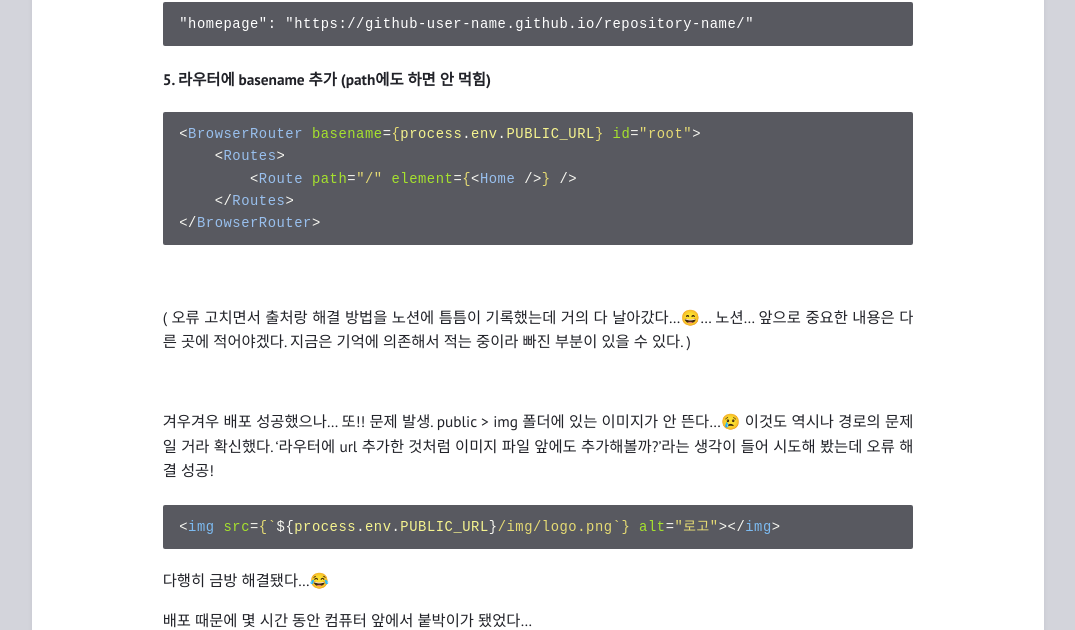
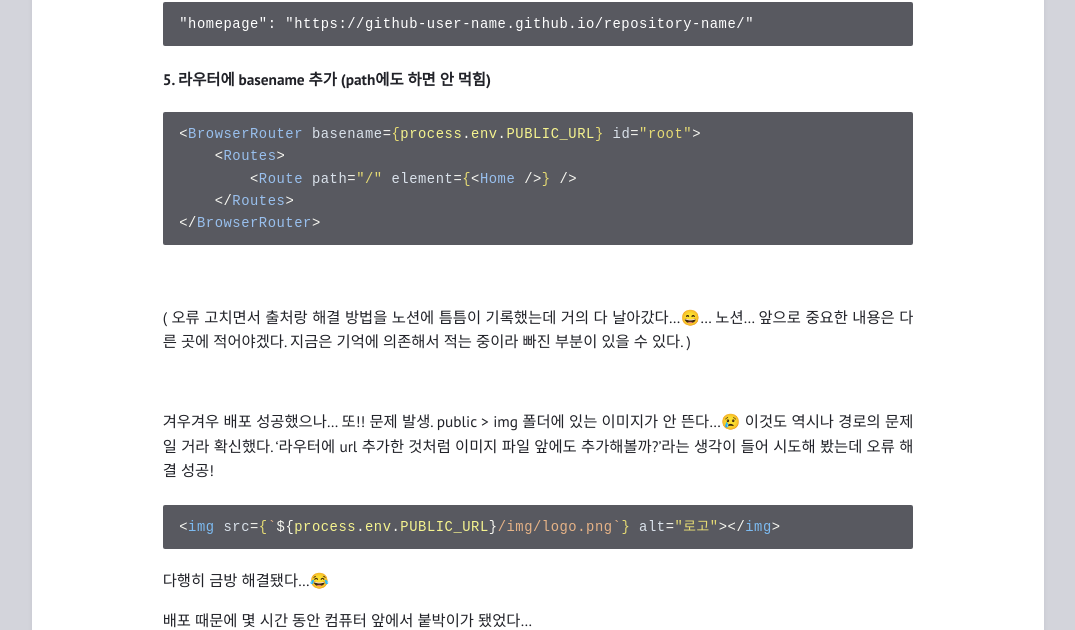
Before and after one commit to feb-dain/feb-dain.github.io, a Jekyll site: the page built from _posts/2022-10-05-errors-when-deploying-my-first-react-project.md, in a window 1280 px wide. Shown: the part 1611-2241 px from the top of the page, without its empty margins (102-1177 px from the left). Built offline with Jekyll 4.4.1, drawn with Linux system fonts in a browser that asks for light colours; comment, search, counter and statistics services are not loaded.

Commit message:
Change colors

```diff
--- a/_sass/classes.sass
+++ b/_sass/classes.sass
@@ -92,7 +92,7 @@ a:hover .icon
   .s
     color: #e6db74
   .na
-    color: #a6e22e
+    color: #dae2eb
   .nb
     color: #f8f8f2
   .nc
@@ -122,7 +122,7 @@ a:hover .icon
   .mf, .mh, .mi, .mo
     color: #ae81ff
   .sb, .sc, .sd, .s2
-    color: #e6db74
+    color: #e6b387
   .se
     color: #ae81ff
   .sh, .si, .sx, .sr, .s1, .ss
```
